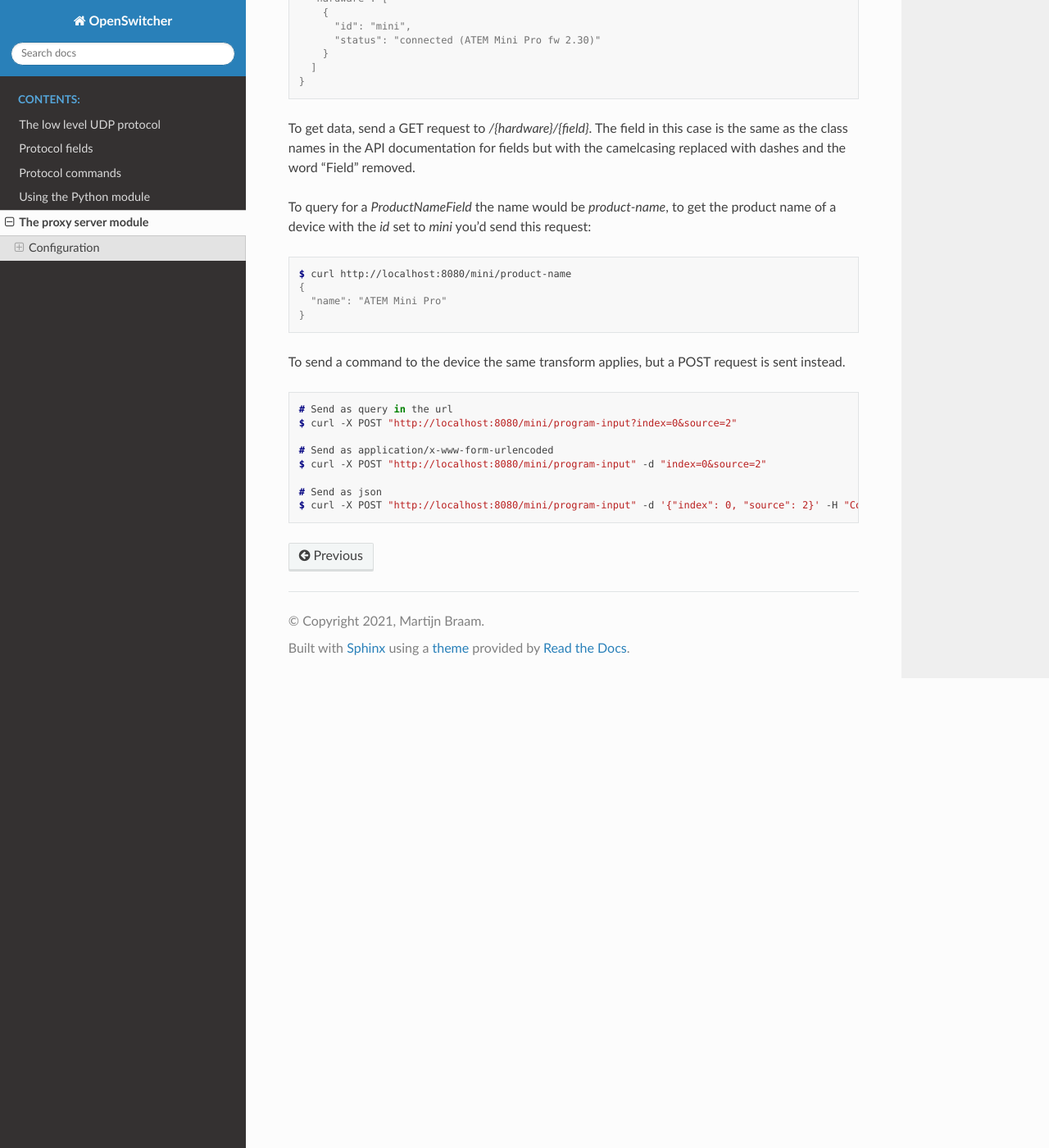
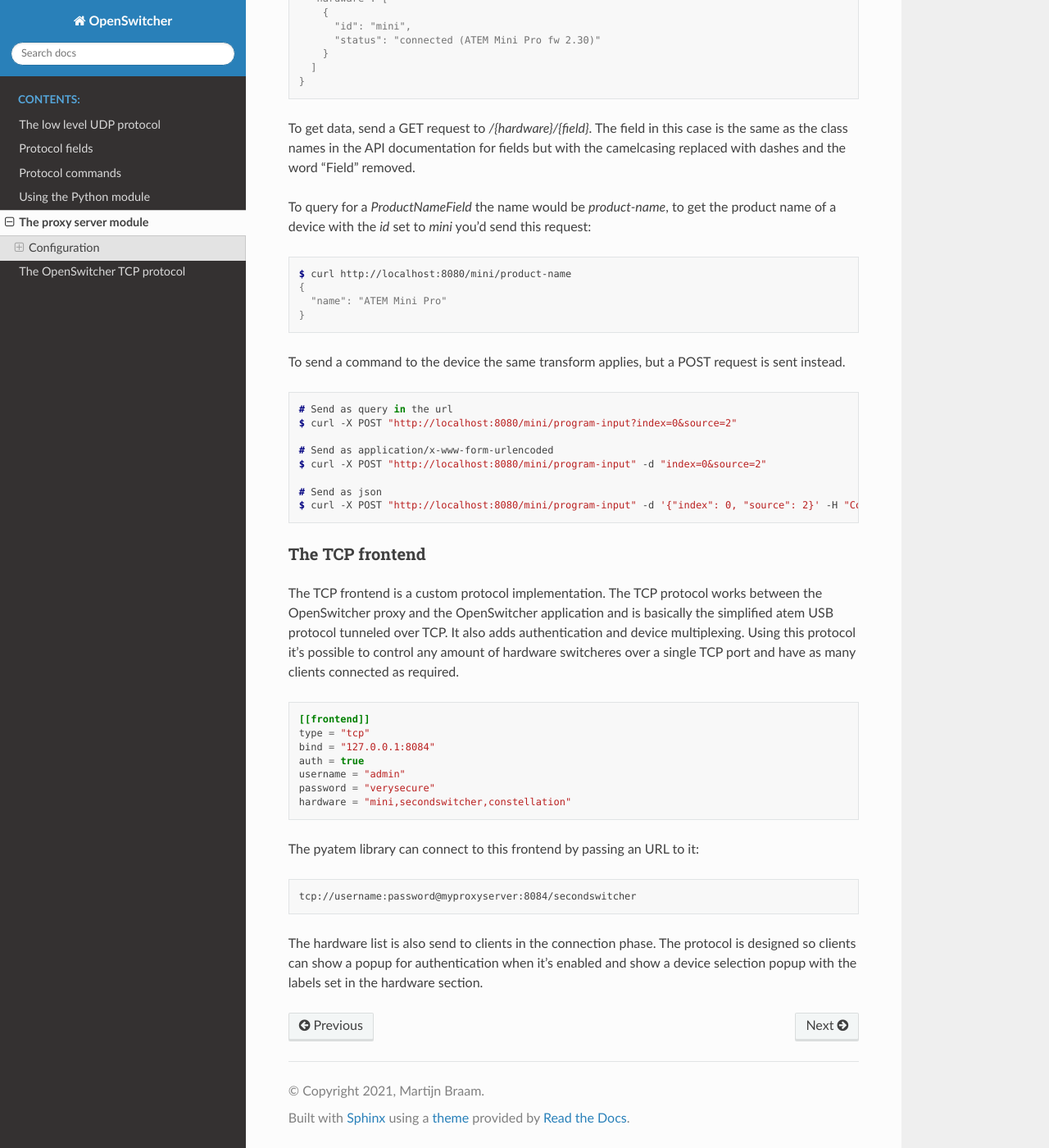
Before and after one commit to git-2-github/martijnbraam-pyatem, a Sphinx documentation site: the page built from docs/proxy.rst, in a window 1280 px wide and 1400 px high, scrolled down 2306 px. Shown: the whole window at 82% size. Built offline with Sphinx 7.4.7 and the Read the Docs theme 2.0.0, drawn with Linux system fonts in a browser that asks for light colours.

Commit message:
Documentation updates for the TCP protocol

```diff
--- a/docs/commands.rst
+++ b/docs/commands.rst
@@ -7,5 +7,6 @@ These decribe the packets sent from the client to the switcher
    :maxdepth: 1
    :caption: Command categories:
 
+   commands/hardware
    commands/switcher
    commands/fairlightmixer
--- a/docs/fields/switcher.rst
+++ b/docs/fields/switcher.rst
@@ -37,7 +37,7 @@ Downstream
 .. autoclass:: pyatem.field.FadeToBlackStateField
    :members:
 
-.. autoclass:: pyatem.field.DkeyBasePropertiesField
+.. autoclass:: pyatem.field.DkeyPropertiesBaseField
    :members:
 
 .. autoclass:: pyatem.field.DkeyPropertiesField
--- a/docs/index.rst
+++ b/docs/index.rst
@@ -14,6 +14,7 @@ a few parts since the skaarhoj documentation has been last updated.
    commands
    python
    proxy
+   tcptransport
 
 Indices and tables
 ==================
--- a/docs/proxy.rst
+++ b/docs/proxy.rst
@@ -130,3 +130,31 @@ To send a command to the device the same transform applies, but a POST request i
 
    # Send as json
    $ curl -X POST "http://localhost:8080/mini/program-input" -d '{"index": 0, "source": 2}' -H "Content-Type: application/json"
+
+The TCP frontend
+^^^^^^^^^^^^^^^^
+
+The TCP frontend is a custom protocol implementation. The TCP protocol works between the OpenSwitcher proxy and the OpenSwitcher
+application and is basically the simplified atem USB protocol tunneled over TCP. It also adds authentication and device
+multiplexing. Using this protocol it's possible to control any amount of hardware switcheres over a single TCP port and
+have as many clients connected as required.
+
+.. code-block:: toml
+
+    [[frontend]]
+    type = "tcp"
+    bind = "127.0.0.1:8084"
+    auth = true
+    username = "admin"
+    password = "verysecure"
+    hardware = "mini,secondswitcher,constellation"
+
+The pyatem library can connect to this frontend by passing an URL to it:
+
+.. code-block:: url
+
+    tcp://username:password@myproxyserver:8084/secondswitcher
+
+The hardware list is also send to clients in the connection phase. The protocol is designed so clients can show
+a popup for authentication when it's enabled and show a device selection popup with the labels set in the hardware
+section.
```
Also changed, not shown: docs/tcptransport.rst (added, +101 -0 lines).
